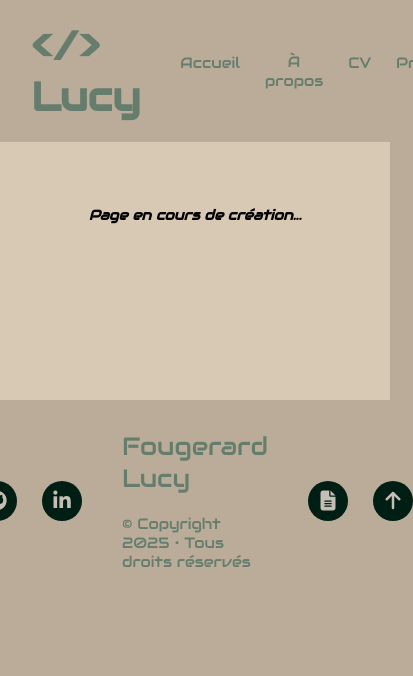
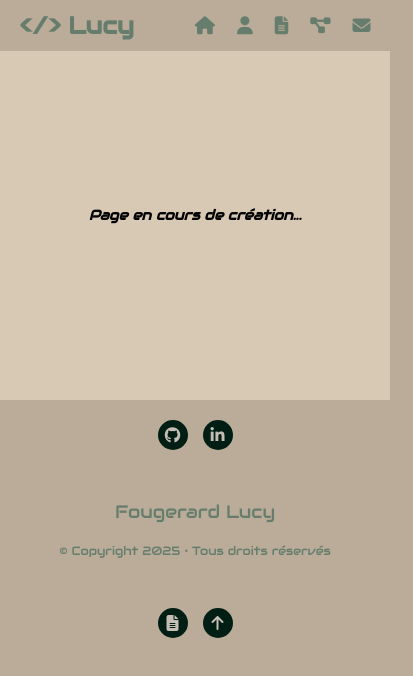
Before and after one commit to elhef010308/PORTFOLIO, a React (Vite) app: page /contact in a window 390 px wide. Shown: the top 676 px of the page, 413 px wide, since content can reach past the window. Built offline with nearby package versions, Linux system fonts and the light colour scheme.

Commit message:
Medias Queries pour HEADER et FOOTER (à vérifier avec les autres pages..)

```diff
--- a/src/components/Header.jsx
+++ b/src/components/Header.jsx
@@ -36,11 +36,36 @@ function Header() {
                 </a>
                 <nav className='navbar'>
                     <ul>
-                        <li><Link to="/">Accueil</Link></li>
-                        <li><button onClick={handleGoToAbout}>À propos</button></li>
-                        <li><Link to="/cv">CV</Link></li>
-                        <li><Link to="/projects">Projets</Link></li>
-                        <li><Link to="/contact">Contact</Link></li>
+                        <li>
+                            <Link to="/">
+                                <i className="fa-solid fa-house nav-icon"></i>
+                                <span className="nav-text">Accueil</span>
+                            </Link>
+                        </li>
+                        <li>
+                            <button onClick={handleGoToAbout}>
+                                <i className="fa-solid fa-user nav-icon"></i>
+                                <span className="nav-text">À propos</span>
+                            </button>
+                        </li>
+                        <li>
+                            <Link to="/cv">
+                                <i className="fa-solid fa-file-lines nav-icon"></i>
+                                <span className="nav-text">CV</span>
+                            </Link>
+                        </li>
+                        <li>
+                            <Link to="/projects">
+                                <i className="fa-solid fa-diagram-project nav-icon"></i>
+                                <span className="nav-text">Projets</span>
+                            </Link>
+                        </li>
+                        <li>
+                            <Link to="/contact">
+                                <i className="fa-solid fa-envelope nav-icon"></i>
+                                <span className="nav-text">Contact</span>
+                            </Link>
+                        </li>
                     </ul>
                 </nav>
             </div>
--- a/src/style/footer.scss
+++ b/src/style/footer.scss
@@ -55,6 +55,7 @@
             color: var(--color-one);
             font-size: 15px;
             padding: 10px 0;
+            text-align: center;
         }
     }
 
@@ -94,10 +95,113 @@
 }
 
 // Petits mobiles (jusqu'à 480px)
-@media (max-width: 480px) {}
+@media (max-width: 480px) {
+    .footer {
+        flex-direction: column;
+        padding: 20px 5%;
+        gap: 20px;
+
+        .info-footer {
+            margin: 20px 0;
+
+            .p-footer-1 {
+                font-size: 18px;
+            }
+
+            .p-footer-2 {
+                font-size: 12px;
+            }
+        }
+
+        .link-footer,
+        .button-footer {
+            gap: 15px;
+
+            .link-to-github,
+            .link-to-linkedin,
+            .link-to-certificates,
+            .link-to-top-page {
+                width: 30px;
+                height: 30px;
+            }
+        }
+
+        #icone-footer {
+            font-size: 16px;
+        }
+    }
+}
 
 // Mobiles larges à tablettes petites (481px - 769px)
-@media (min-width: 481px) and (max-width: 769px) {}
+@media (min-width: 481px) and (max-width: 769px) {
+    .footer {
+        flex-direction: column;
+        padding: 20px 6%;
+        gap: 25px;
+
+        .info-footer {
+            margin: 25px 0;
+
+            .p-footer-1 {
+                font-size: 20px;
+            }
+
+            .p-footer-2 {
+                font-size: 14px;
+            }
+        }
+
+        .link-footer,
+        .button-footer {
+            gap: 20px;
+
+            .link-to-github,
+            .link-to-linkedin,
+            .link-to-certificates,
+            .link-to-top-page {
+                width: 35px;
+                height: 35px;
+            }
+        }
+
+        #icone-footer {
+            font-size: 18px;
+        }
+    }
+}
 
 // Tablettes standard à petits laptops (770px - 1025px)
-@media (min-width: 770px) and (max-width: 1025px) {}
+@media (min-width: 770px) and (max-width: 1025px) {
+    .footer {
+        padding: 20px 6%;
+
+        .info-footer {
+            margin: 0 30px;
+
+            .p-footer-1 {
+                font-size: 22px;
+            }
+
+            .p-footer-2 {
+                font-size: 14px;
+            }
+        }
+
+        .link-footer,
+        .button-footer {
+            gap: 20px;
+
+            .link-to-github,
+            .link-to-linkedin,
+            .link-to-certificates,
+            .link-to-top-page {
+                width: 35px;
+                height: 35px;
+            }
+        }
+
+        #icone-footer {
+            font-size: 18px;
+        }
+    }
+}
--- a/src/style/header.scss
+++ b/src/style/header.scss
@@ -1,17 +1,20 @@
 header {
     background-color: var(--color-six);
     position: fixed;
-    padding: 20px 8%;
+    top: 0;
+    left: 0;
     width: 100%;
-    max-width: 1440px;
     z-index: 20;
-    margin: 0 auto;
+
 
     .header {
         display: flex;
         justify-content: space-between;
+        max-width: 1440px;
         align-items: center;
         flex-direction: row;
+        margin: 0 auto;
+        padding: 20px 8%;
 
         // Animation d'entrée
         opacity: 0;
@@ -30,15 +33,14 @@ header {
         }
 
         .navbar {
-            display: flex;
-            align-items: center;
-
             ul {
                 display: flex;
                 gap: 25px;
 
                 a,
                 button {
+                    display: flex; // peut être à enlever
+                    align-items: center; // peut être à enlever
                     color: var(--color-one);
                     font-size: 15px;
                     border: none;
@@ -46,6 +48,17 @@ header {
                     padding: 0;
                     background-color: transparent;
                     text-decoration: none;
+
+                    // icône masquée par défaut
+                    .nav-icon {
+                        display: none;
+                        padding-left: 10px;
+                    }
+
+                    // texte visible par défaut
+                    .nav-text {
+                        display: inline;
+                    }
 
                     &:hover {
                         transition: scale(1.05);
@@ -65,10 +78,98 @@ header {
 }
 
 // Petits mobiles (jusqu'à 480px)
-@media (max-width: 480px) {}
+@media (max-width: 480px) {
+    header {
+        .header {
+            padding: 10px 5%;
+
+            .logo {
+                font-size: 24px;
+            }
+
+            .navbar ul {
+                gap: 12px;
+
+                a,
+                button {
+                    font-size: 0;
+
+                    .nav-icon {
+                        display: inline;
+                        font-size: 18px;
+                    }
+
+                    .nav-text {
+                        display: none;
+                    }
+
+                    &:hover {
+                        transform: scale(1.1);
+                        border-bottom: none;
+                    }
+                }
+            }
+        }
+    }
+}
 
 // Mobiles larges à tablettes petites (481px - 769px)
-@media (min-width: 481px) and (max-width: 769px) {}
+@media (min-width: 481px) and (max-width: 769px) {
+    header {
+        .header {
+            padding: 15px 6%;
+
+            .logo {
+                font-size: 28px;
+            }
+
+            .navbar ul {
+                gap: 16px;
+
+                a,
+                button {
+                    font-size: 0;
+
+                    .nav-icon {
+                        display: inline;
+                        font-size: 20px;
+                    }
+
+                    .nav-text {
+                        display: none;
+                    }
+                }
+            }
+        }
+    }
+}
 
 // Tablettes standard à petits laptops (770px - 1025px)
-@media (min-width: 770px) and (max-width: 1025px) {}
+@media (min-width: 770px) and (max-width: 1025px) {
+    header {
+        .header {
+            padding: 18px 7%;
+
+            .logo {
+                font-size: 32px;
+            }
+
+            .navbar ul {
+                gap: 20px;
+
+                a,
+                button {
+                    font-size: 15px;
+
+                    .nav-icon {
+                        display: none;
+                    }
+
+                    .nav-text {
+                        display: inline;
+                    }
+                }
+            }
+        }
+    }
+}
--- a/src/style/homeTitle.scss
+++ b/src/style/homeTitle.scss
@@ -19,6 +19,7 @@
             flex-direction: column;
             align-items: center;
             flex: 1;
+            gap: 0;
 
             .home__title-container {
                 display: flex;
@@ -28,6 +29,7 @@
                 .home__title {
                     width: 100%;
                     padding: 40px 0 20px 0;
+                    height: auto;
                 }
 
                 .home__title-list {
```
